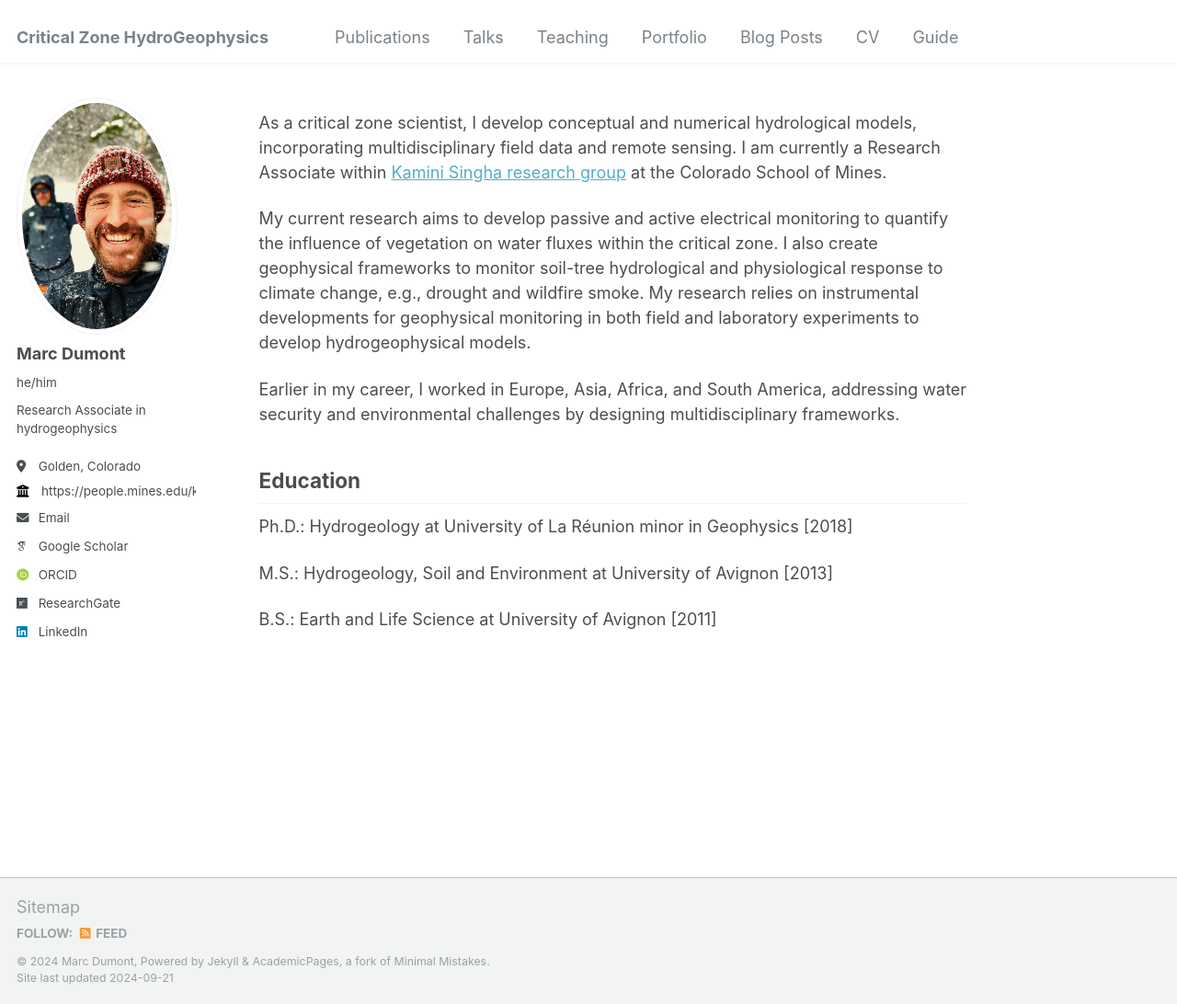
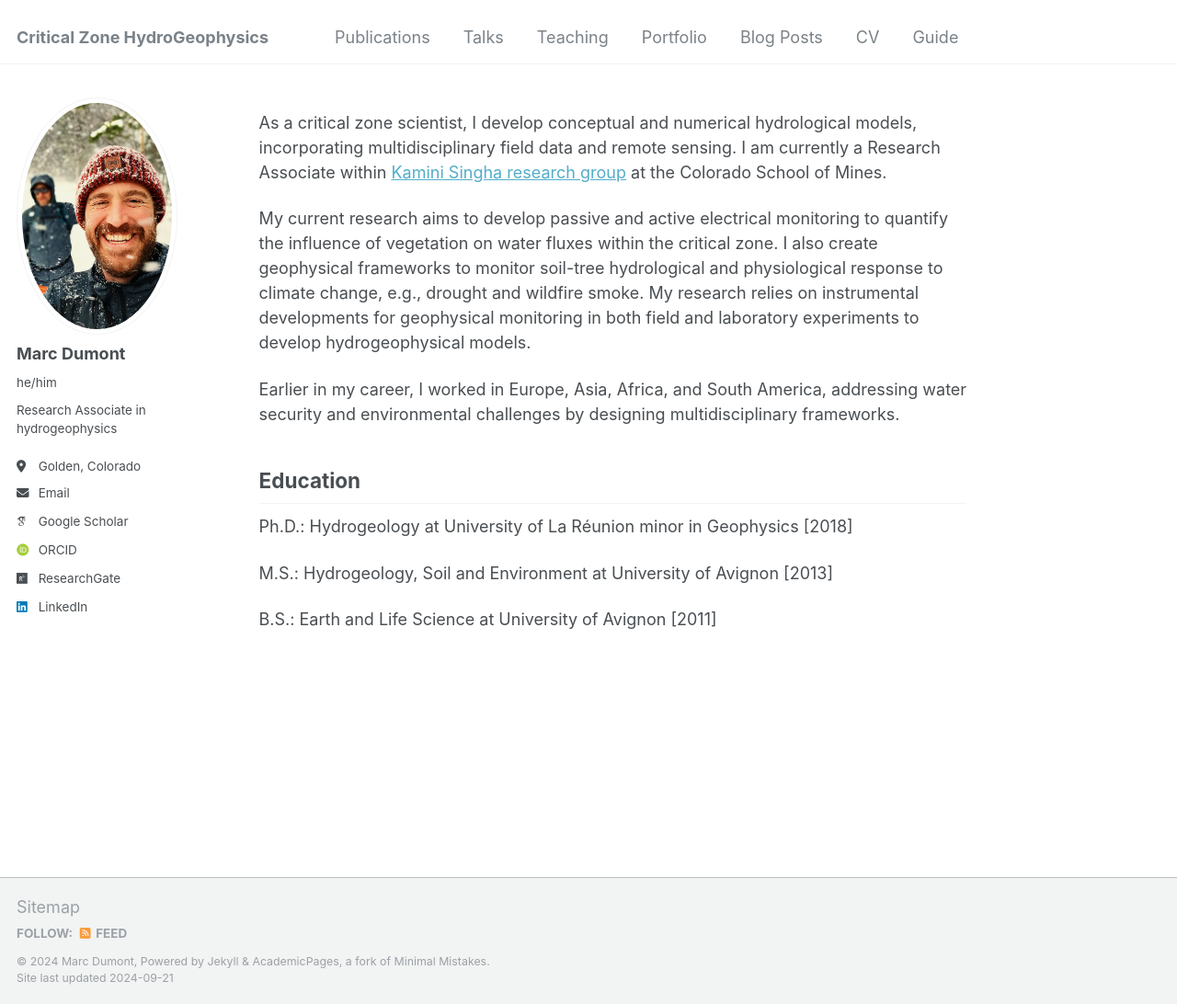
Before and after one commit to HydroDumont/hydrodumont.github.io, a Jekyll site: the page built from _pages/about.md, in a window 1280 px wide and 1092 px high. Shown: the whole window at 92% size. Built offline with Jekyll 4.4.1, drawn with Linux system fonts in a browser that asks for light colours; some web fonts are replaced; part of the change alters nothing that is shown.

Commit message:
Update _config.yml

```diff
--- a/_config.yml
+++ b/_config.yml
@@ -27,7 +27,6 @@ author:
   bio              : "Research Associate in hydrogeophysics"
   location         : "Golden, Colorado"
   university       : "Colorado School of Mines"
-  employer         : "https://people.mines.edu/ksingha/"
   uri              : # URL
   email            : "marc.dumont@mines.edu"
 
```
